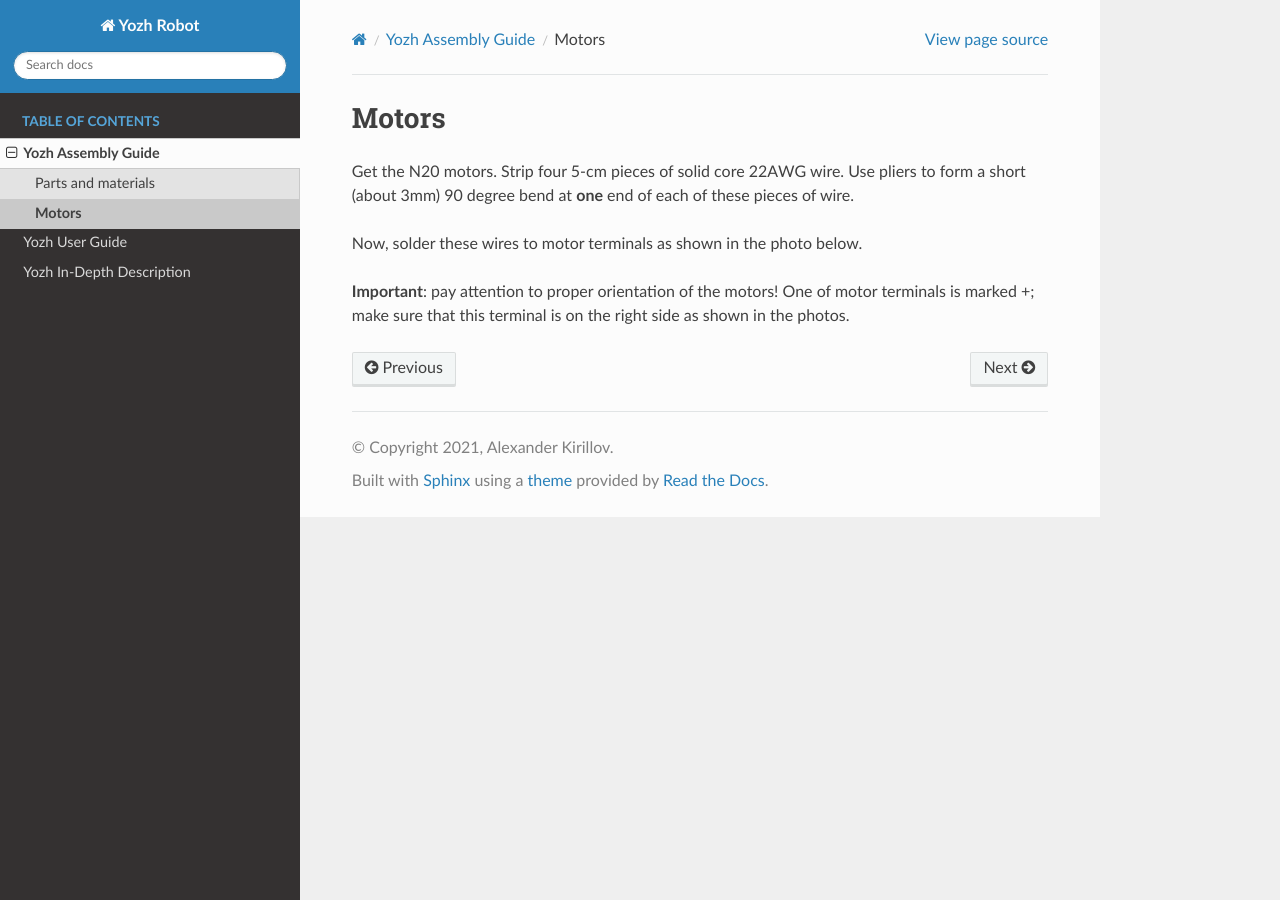
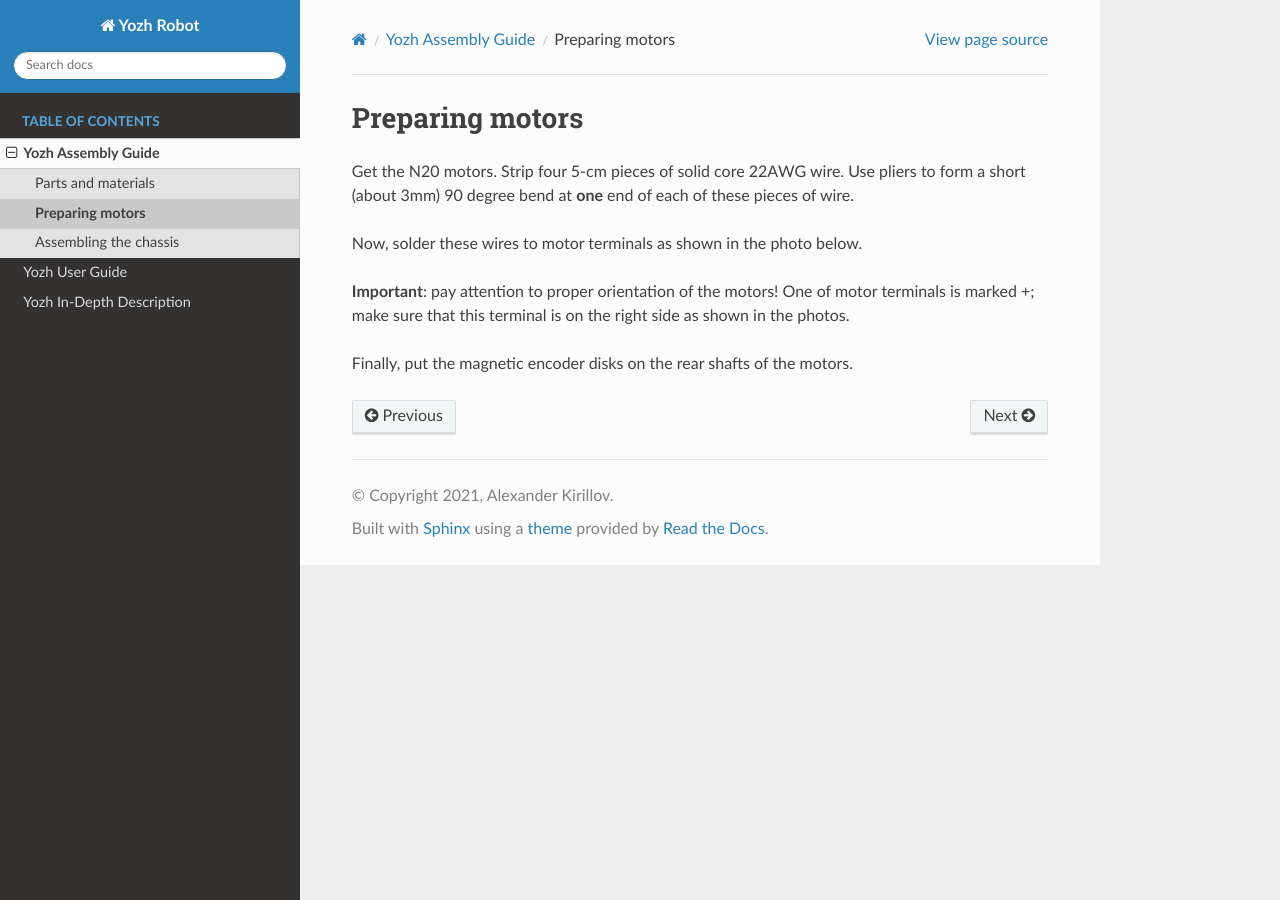
Before and after one commit to shurik179/yozh, a Sphinx documentation site: the page built from docs/assembly/motors.rst, in a window 1280 px wide. Built offline with Sphinx 7.4.7 and the Read the Docs theme 2.0.0, drawn with Linux system fonts in a browser that asks for light colours; formulas are drawn with MathJax 3; pages that are not in the unit, such as notebooks, are missing from menus.

Commit message:
docs update

```diff
--- a/docs/assembly/motors.rst
+++ b/docs/assembly/motors.rst
@@ -1,4 +1,4 @@
-Motors
+Preparing motors
 =======
 
 Get the N20 motors. Strip four 5-cm pieces of solid core 22AWG wire. Use pliers
@@ -10,3 +10,5 @@ Now, solder these wires to motor terminals  as shown in the photo below.
 **Important**: pay attention to proper orientation of the motors! One of motor
 terminals is marked +; make sure that this terminal is on the right side as
 shown in the photos.
+
+Finally, put the magnetic encoder disks on the rear shafts of the motors.
```
Also changed, not shown: docs/assembly/chassis.rst (added, +32 -0 lines).
